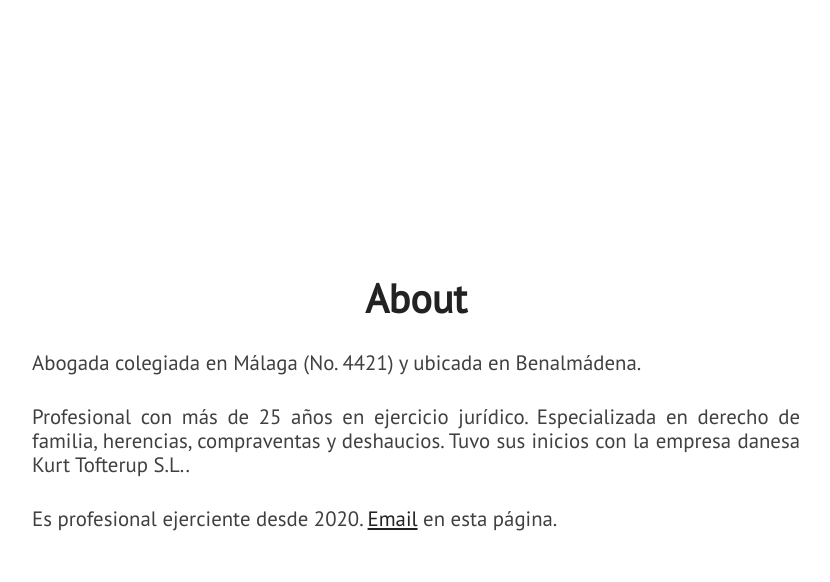
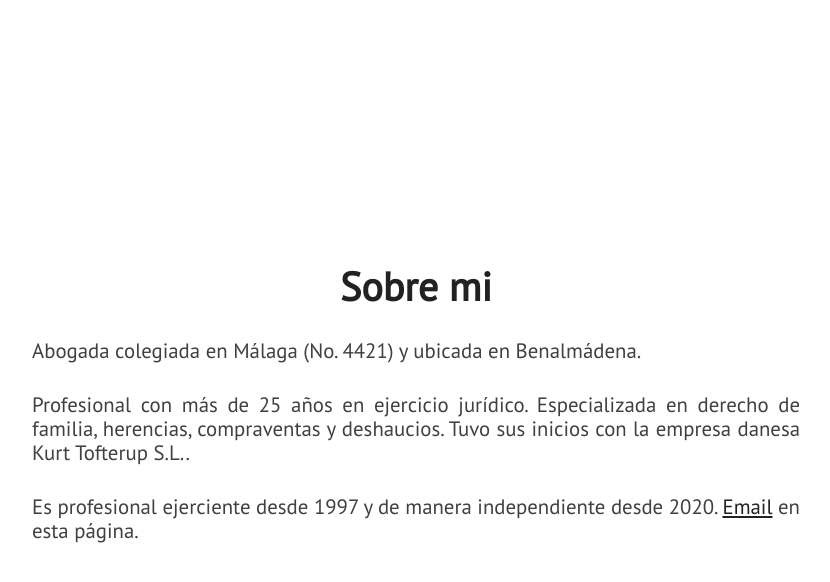
Before and after one commit to jimenezabogada/jimenezabogada, a Jekyll site: the page built from index.html, in a window 1280 px wide and 900 px high, scrolled down 1012 px. Shown: the top 582 px of the window, without its empty margins (224-1054 px from the left). Built offline with Jekyll 4.4.1, drawn with Linux system fonts in a browser that asks for light colours; nearby versions of some CDN libraries.

Commit message:
Retoques

```diff
--- a/_includes/about.html
+++ b/_includes/about.html
@@ -1,7 +1,7 @@
 <div class="section-wrapper">
     <section class="section about" id="about">
         <div id="about-text">
-            <div class="section-heading">About</div>
+            <div class="section-heading">Sobre mi</div>
             <p class="paragraph-text justify-text">
                 Abogada colegiada en Málaga (No. 4421) y ubicada en Benalmádena.
             </p>
@@ -9,7 +9,7 @@
                 Profesional con más de 25 años en ejercicio jurídico. Especializada en derecho de familia, herencias, compraventas y deshaucios. Tuvo sus inicios con la empresa danesa Kurt Tofterup S.L..
             </p>
             <p class="paragraph-text justify-text">
-                Es profesional ejerciente desde 2020.
+                Es profesional ejerciente desde 1997 y de manera independiente desde 2020.
                 <span class="extra-link"><a href="#extra">Email</a></span> en esta página.
             </p>
         </div>
```
